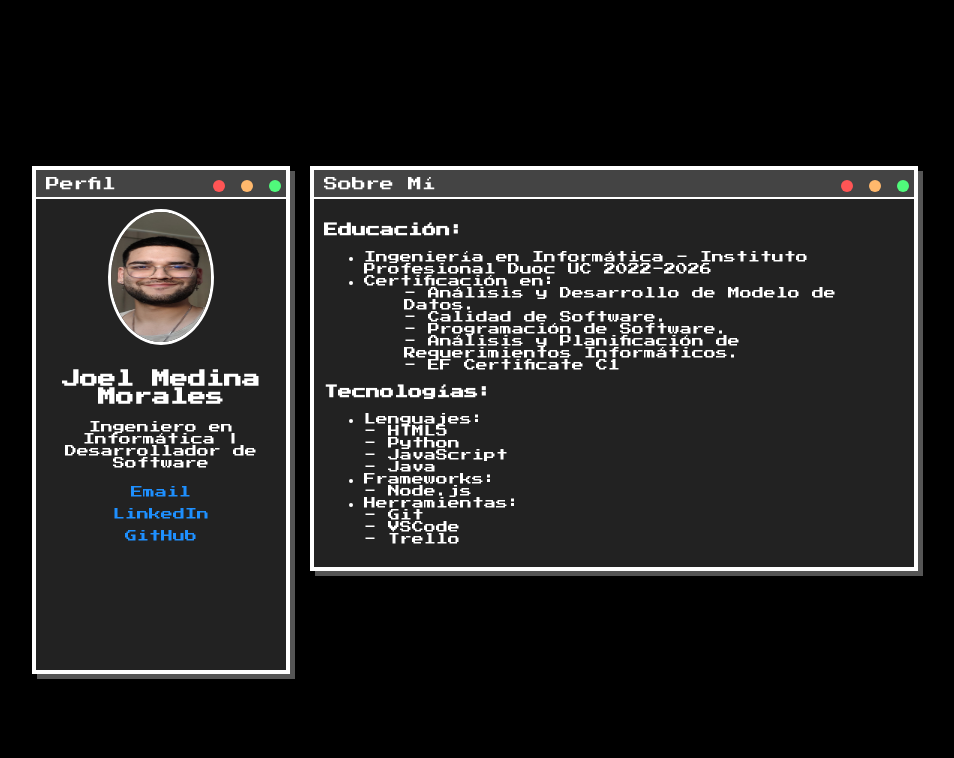
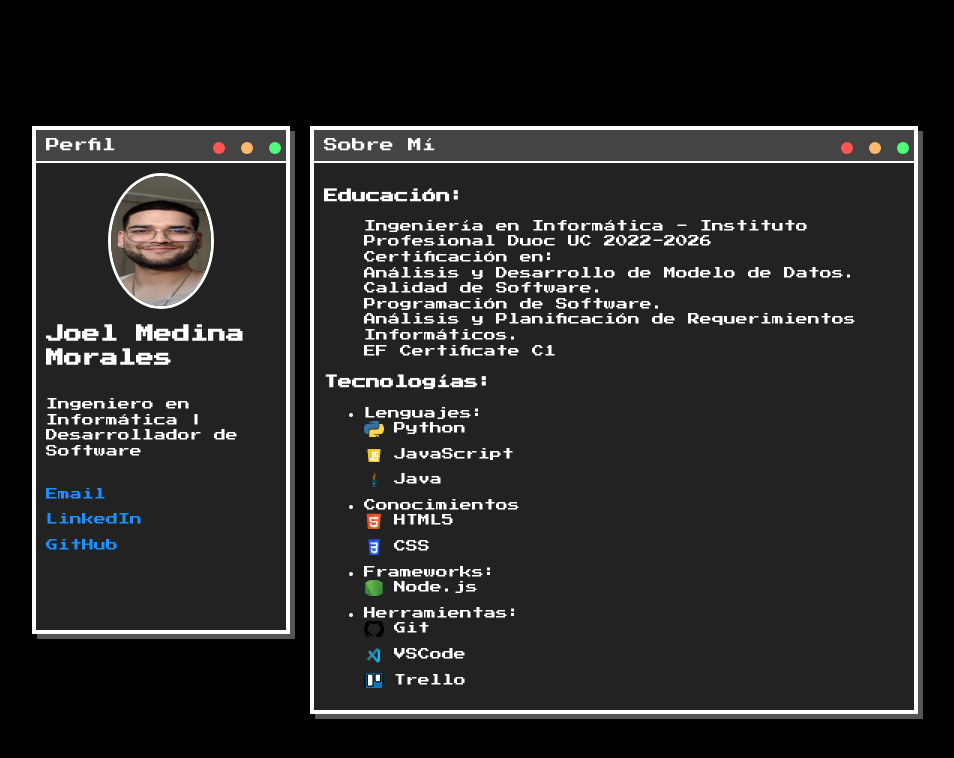
Before and after one commit to jjmmcode/portafolio, a plain HTML site: page index.html in a window 1280 px wide. Shown: the whole page, without its empty margins (165-1119 px from the left). Drawn offline with Linux system fonts and the light colour scheme.

Commit message:
ESTRUCTURACIÓN DE HTML Y CSS

```diff
--- a/css/styles.css
+++ b/css/styles.css
@@ -9,6 +9,7 @@ body {
     padding: 20px;
     margin: 0;
     min-height: 100vh; /* Altura completa de la pantalla */
+    line-height: 1.3;
 }
 
 /* Contenedor principal */
@@ -37,7 +38,10 @@ main {
     border: 4px solid #fff;
     background-color: #222;
     box-shadow: 5px 5px 0 #555;
+
 }
+
+
 
 /* Encabezado de las ventanas */
 .window-header {
@@ -79,23 +83,91 @@ main {
     font-size: 12px;
 }
 
+ul li [class^="sprite-"] {
+    list-style: none;
+    padding-left: 30px;
+    background-size: 20px 20px;
+    background-repeat: no-repeat;
+    background-position: left center;
+    margin-bottom: 10px;
+}
+
+/* HTML5 */
+
+.sprite-html5 {
+    background-image: url('../images/sprites/Sprite-HTML5.png');
+}
+
+/* CSS */
+
+.sprite-css {
+    background-image: url('../images/sprites/Sprite-CSS.png');
+}
+
+/* Python */
+
+.sprite-python {
+    background-image: url('../images/sprites/Sprite-Python.png');
+}
+
+/* JavaScript */
+
+.sprite-javascript {
+    background-image: url('../images/sprites/Sprite-JavaScript.png');
+}
+
+/* Java */
+
+.sprite-java {
+    background-image: url('../images/sprites/Sprite-Java.png');
+}
+
+/* Node */
+
+.sprite-node {
+    background-image: url('../images/sprites/Sprite-Node.png');
+}
+
+/* Git */
+.sprite-git {
+    background-image: url('../images/sprites/Sprite-Git.png');
+}
+
+/* VSCode */
+
+.sprite-vscode {
+    background-image: url('../images/sprites/Sprite-VSCode.png');
+}
+
+/* Trello */
+
+.sprite-trello {
+    background-image: url('../images/sprites/Sprite-Trello.png');
+}
+
 /* Estilos del perfil */
-.profile {
-    text-align: center;
+
+.profile-pic-container {
+    display: flex; /* Activa Flexbox */
+    flex-direction: column; /* Asegura que los elementos estén en columna */
+    align-items: center; /* Centra horizontalmente */
+    justify-content: center; /* Centra verticalmente */
+margin-bottom: 10px;
 }
+
 
 .profile-pic {
     width: 100px;
     height: 130px;
-    border-radius: 50%;
+    border-radius: 100%;
     margin-bottom: 10px;
+    margin: 0 auto;
     border: 3px solid #fff;
 }
 
 .social-links {
     display: flex;
     flex-direction: column;
-    align-items: center;
     margin-top: 10px;
 }
 
@@ -109,6 +181,7 @@ main {
 .social-links a:hover {
     color: #50fa7b;
 }
+
 
 /* Responsive Styles */
 
--- a/index.html
+++ b/index.html
@@ -21,6 +21,7 @@
             </div>
             <div class="window-content">
                 <div class="profile">
+                    <div class="profile-pic-container">
                         <img src="images/pic.jpg" alt="Foto de Perfil" class="profile-pic">
                         <h2>Joel Medina Morales</h2>
                         <p>Ingeniero en Informática | Desarrollador de Software</p>
@@ -29,6 +30,7 @@
                         <a href="mailto:miemail@example.com">Email</a>
                         <a href="https://linkedin.com/in/tuusuario" target="_blank">LinkedIn</a>
                         <a href="https://github.com/tuusuario" target="_blank">GitHub</a>
+                    </div>
                 </div>
             </div>
         </div>
@@ -46,32 +48,35 @@
             <div class="window-content">
                 <h3>Educación:</h3>
                 <ul>
-                    <li>Ingeniería en Informática - Instituto Profesional Duoc UC 2022-2026</li>
-                    <li>Certificación en:
-                        <ol>
-                            <dt>- Análisis y Desarrollo de Modelo de Datos.</dt>
-                            <dt>- Calidad de Software.</dt>
-                            <dt>- Programación de Software.</dt>
-                            <dt>- Análisis y Planificación de Requerimientos Informáticos.</dt>
-                            <dt>- EF Certificate C1</dt>
-                        </ol>
-                    </li>
+                    <dt>Ingeniería en Informática - Instituto Profesional Duoc UC 2022-2026</dt>
+                    <dt>Certificación en:
+                        <dt>
+                            <dt>Análisis y Desarrollo de Modelo de Datos.</dt>
+                            <dt>Calidad de Software.</dt>
+                            <dt>Programación de Software.</dt>
+                            <dt>Análisis y Planificación de Requerimientos Informáticos.</dt>
+                            <dt>EF Certificate C1</dt>
+                        </dt>
+                    </dt>
                 </ul>
                 <h3>Tecnologías:</h3>
                 <ul>
                     <li>Lenguajes:
-                        <dt> - HTML5 </dt>
-                        <dt> - Python</dt>
-                        <dt> - JavaScript</dt>
-                        <dt> - Java</dt>
+                                                <dt class="sprite-python">Python</dt>
+                        <dt class="sprite-javascript">JavaScript</dt>
+                        <dt class="sprite-java">Java</dt>
+                    </li>
+                    <li> Conocimientos
+                        <dt class="sprite-html5"> HTML5 </dt>
+                        <dt class="sprite-css">CSS</dt>
                     </li>
                     <li>Frameworks:
-                        <dt> - Node.js</dt>
+                        <dt class="sprite-node">Node.js</dt>
                     </li>
                     <li>Herramientas:
-                        <dt> - Git</dt>
-                        <dt> - VSCode</dt>
-                        <dt> - Trello</dt>
+                        <dt class="sprite-git">Git</dt>
+                        <dt class="sprite-vscode">VSCode</dt>
+                        <dt class="sprite-trello">Trello</dt>
                     </li>
                 </ul>
             </div>
```
Also changed, not shown: images/sprites/Sprite-CSS.png (added), images/sprites/Sprite-Git.png (added), images/sprites/Sprite-HTML5.png (added), images/sprites/Sprite-Java.png (added), images/sprites/Sprite-JavaScript.png (added), images/sprites/Sprite-Node.png (added), images/sprites/Sprite-Python.png (added), images/sprites/Sprite-Trello.png (added), images/sprites/Sprite-VSCode.png (added). Lines whose indentation alone changed are shown as unchanged.
